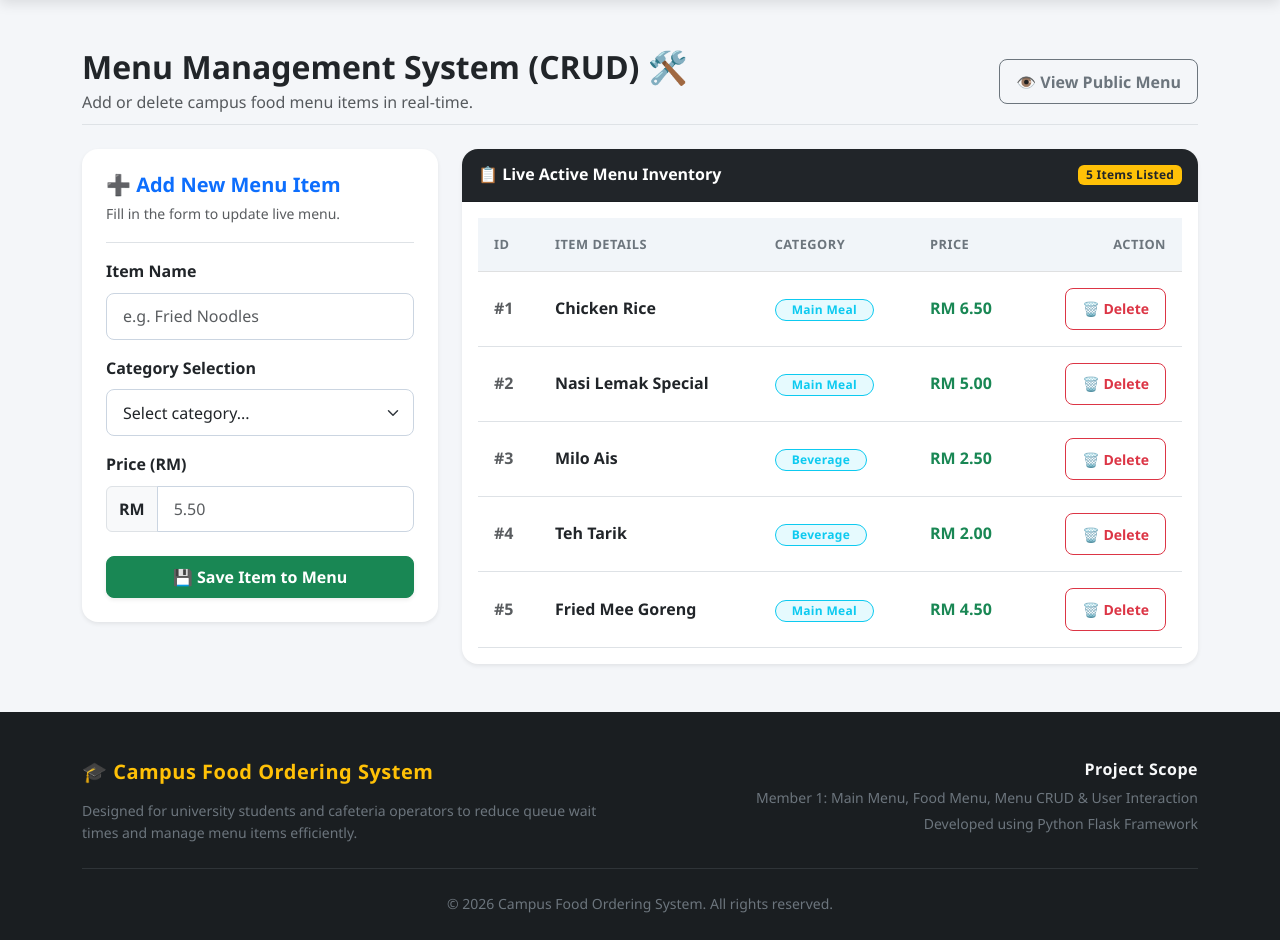
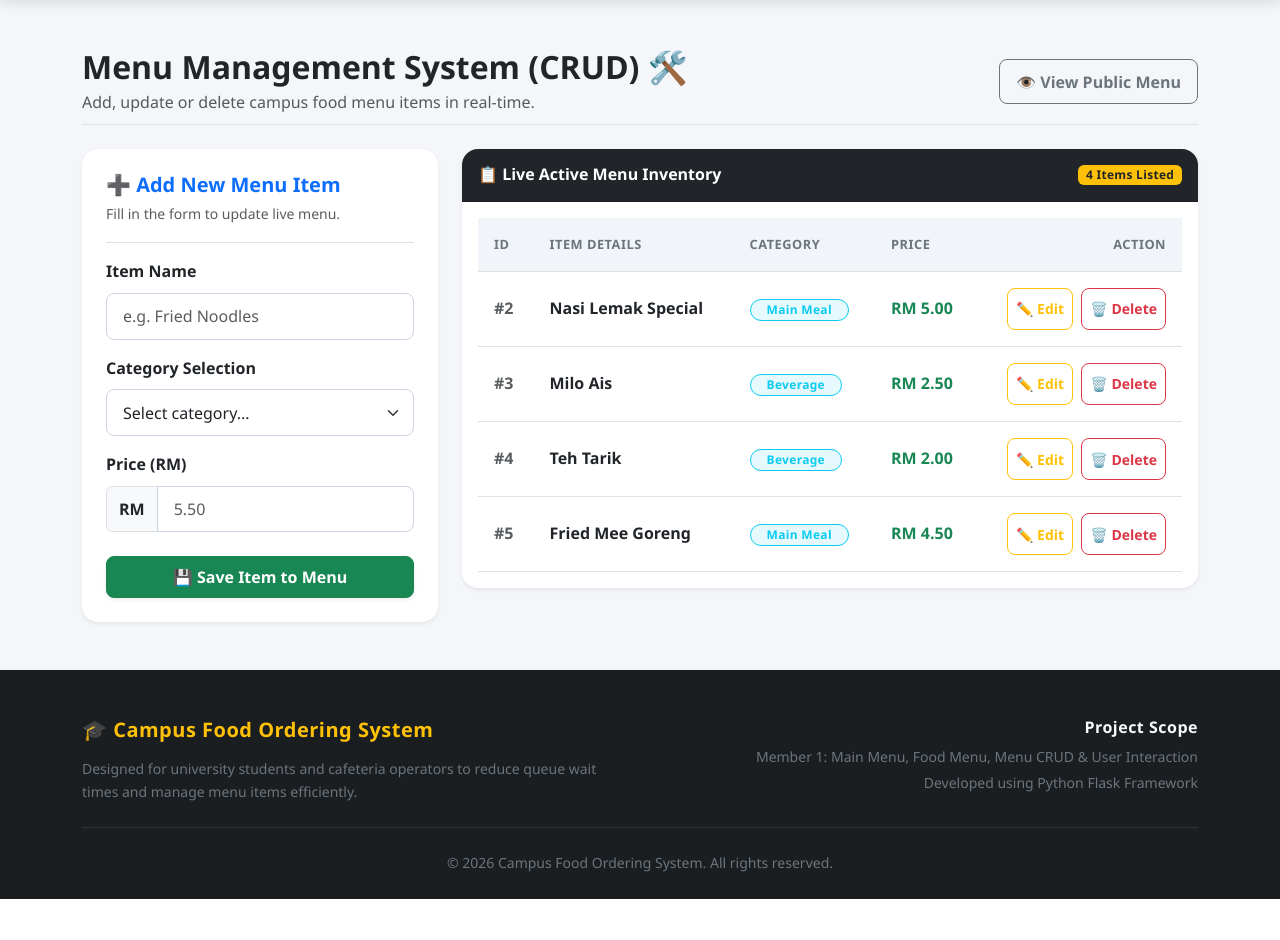
Before and after one commit to Melda630/mini-IT-project, a Flask app: page /menu_crud in a window 1280 px wide. Shown: the part 119-1059 px from the top of the page. After the commit the page ends 1018 px from the top, so only its background shows below. Run offline with Flask 3, Linux system fonts and the light colour scheme.

Commit message:
Completed full Menu CRUD and Input Validation

```diff
--- a/Templates/menu_crud.html
+++ b/Templates/menu_crud.html
@@ -2,197 +2,91 @@
 
 {% block content %}
 <!-- Page Header -->
-<div
-    class="d-flex justify-content-between align-items-center mb-4 pb-2 border-bottom">
+<div class="d-flex justify-content-between align-items-center mb-4 pb-2 border-bottom">
   <div>
-        <h2
-            class="fw-bold text-dark mb-1">
-            Menu Management System (CRUD) 🛠️
-        </h2>
-        <p
-            class="text-muted mb-0">
-            Add or delete campus food menu items in real-time.
-        </p>
+    <h2 class="fw-bold text-dark mb-1">Menu Management System (CRUD) 🛠️</h2>
+    <p class="text-muted mb-0">Add, update or delete campus food menu items in real-time.</p>
   </div>
   <div>
-        <a
-            href="{{ url_for('food_menu') }}"
-            class="btn btn-outline-secondary rounded-3 px-3">
-            👁️ View Public Menu
-        </a>
+    <a href="{{ url_for('food_menu') }}" class="btn btn-outline-secondary rounded-3 px-3">👁️ View Public Menu</a>
   </div>
 </div>
 
-<div
-    class="row g-4">
+<div class="row g-4">
   <!-- Left Column: Add Item Form -->
-    <div
-        class="col-lg-4">
-        <div
-            class="card border-0 shadow-sm rounded-4 p-4 bg-white">
-            <div
-                class="border-bottom pb-3 mb-3">
-                <h5
-                    class="fw-bold text-primary mb-1">
-                    ➕ Add New Menu Item
-                </h5>
-                <small
-                    class="text-muted">
-                    Fill in the form to update live menu.
-                </small>
+  <div class="col-lg-4">
+    <div class="card border-0 shadow-sm rounded-4 p-4 bg-white">
+      <div class="border-bottom pb-3 mb-3">
+        <h5 class="fw-bold text-primary mb-1">➕ Add New Menu Item</h5>
+        <small class="text-muted">Fill in the form to update live menu.</small>
       </div>
 
-            <form
-                method="POST"
-                action="{{ url_for('menu_crud') }}">
-                <div
-                    class="mb-3">
-                    <label
-                        class="form-label fw-semibold text-dark">
-                        Item Name
-                    </label>
-                    <input
-                        type="text"
-                        name="name"
-                        class="form-control rounded-3"
-                        required
-                        placeholder="e.g. Fried Noodles">
+      <form method="POST" action="{{ url_for('menu_crud') }}">
+        <div class="mb-3">
+          <label class="form-label fw-semibold text-dark">Item Name</label>
+          <input type="text" name="name" class="form-control rounded-3" required placeholder="e.g. Fried Noodles">
         </div>
 
-                <div
-                    class="mb-3">
-                    <label
-                        class="form-label fw-semibold text-dark">
-                        Category Selection
-                    </label>
-                    <select
-                        name="category"
-                        class="form-select rounded-3"
-                        required>
-                        <option
-                            value=""
-                            disabled
-                            selected>
-                            Select category...
-                        </option>
-                        <option
-                            value="Main Meal">
-                            Main Meal
-                        </option>
-                        <option
-                            value="Beverage">
-                            Beverage
-                        </option>
+        <div class="mb-3">
+          <label class="form-label fw-semibold text-dark">Category Selection</label>
+          <select name="category" class="form-select rounded-3" required>
+            <option value="" disabled selected>Select category...</option>
+            <option value="Main Meal">Main Meal</option>
+            <option value="Beverage">Beverage</option>
           </select>
         </div>
 
-                <div
-                    class="mb-4">
-                    <label
-                        class="form-label fw-semibold text-dark">
-                        Price (RM)
-                    </label>
-                    <div
-                        class="input-group">
-                        <span
-                            class="input-group-text bg-light fw-bold">
-                            RM
-                        </span>
-                        <input
-                            type="number"
-                            step="0.01"
-                            min="0.50"
-                            name="price"
-                            class="form-control rounded-end-3"
-                            required
-                            placeholder="5.50">
+        <div class="mb-4">
+          <label class="form-label fw-semibold text-dark">Price (RM)</label>
+          <div class="input-group">
+            <span class="input-group-text bg-light fw-bold">RM</span>
+            <input type="number" step="0.01" min="0.10" name="price" class="form-control rounded-end-3" required placeholder="5.50">
           </div>
         </div>
 
-                <button
-                    type="submit"
-                    class="btn btn-success w-100 rounded-3 py-2 fw-bold shadow-sm">
-                    💾 Save Item to Menu
-                </button>
+        <button type="submit" class="btn btn-success w-100 rounded-3 py-2 fw-bold shadow-sm">💾 Save Item to Menu</button>
       </form>
     </div>
   </div>
 
   <!-- Right Column: Menu Table -->
-    <div
-        class="col-lg-8">
-        <div
-            class="card border-0 shadow-sm rounded-4 overflow-hidden bg-white">
-            <div
-                class="card-header bg-dark text-white p-3 d-flex justify-content-between align-items-center">
-                <h6
-                    class="fw-bold mb-0">
-                    📋 Live Active Menu Inventory
-                </h6>
-                <span
-                    class="badge bg-warning text-dark">
-                    {{ items|length }} Items Listed
-                </span>
+  <div class="col-lg-8">
+    <div class="card border-0 shadow-sm rounded-4 overflow-hidden bg-white">
+      <div class="card-header bg-dark text-white p-3 d-flex justify-content-between align-items-center">
+        <h6 class="fw-bold mb-0">📋 Live Active Menu Inventory</h6>
+        <span class="badge bg-warning text-dark">{{ items|length }} Items Listed</span>
       </div>
 
-            <div
-                class="table-responsive p-3">
-                <table
-                    class="table table-hover align-middle mb-0">
-                    <thead
-                        class="table-light">
+      <div class="table-responsive p-3">
+        <table class="table table-hover align-middle mb-0">
+          <thead class="table-light">
             <tr>
-                            <th
-                                class="py-3">
-                                ID
-                            </th>
-                            <th
-                                class="py-3">
-                                Item Details
-                            </th>
-                            <th
-                                class="py-3">
-                                Category
-                            </th>
-                            <th
-                                class="py-3">
-                                Price
-                            </th>
-                            <th
-                                class="py-3 text-end">
-                                Action
-                            </th>
+              <th class="py-3">ID</th>
+              <th class="py-3">Item Details</th>
+              <th class="py-3">Category</th>
+              <th class="py-3">Price</th>
+              <th class="py-3 text-end">Action</th>
             </tr>
           </thead>
           <tbody>
             {% for item in items %}
             <tr>
-                            <td
-                                class="fw-bold text-muted">
-                                #{{ item.id }}
-                            </td>
+              <td class="fw-bold text-muted">#{{ item.id }}</td>
+              <td class="fw-bold text-dark">{{ item.name }}</td>
               <td>
-                                <div
-                                    class="fw-bold text-dark">
-                                    {{ item.name }}
-                                </div>
-                            </td>
-                            <td>
-                                <span
-                                    class="badge bg-info bg-opacity-10 text-info border border-info rounded-pill px-3 py-1">
+                <span class="badge bg-info bg-opacity-10 text-info border border-info rounded-pill px-3 py-1">
                   {{ item.category }}
                 </span>
               </td>
-                            <td
-                                class="fw-bold text-success">
-                                RM {{ "%.2f"|format(item.price) }}
-                            </td>
-                            <td
-                                class="text-end">
-                                <a
-                                    href="{{ url_for('delete_menu_item', item_id=item.id) }}"
-                                    class="btn btn-outline-danger btn-sm rounded-3 px-3"
-                                    onclick="return confirm('Delete {{ item.name }}?')">
+              <td class="fw-bold text-success">RM {{ "%.2f"|format(item.price) }}</td>
+              <td class="text-end">
+                <!-- Edit Button -->
+                <button type="button" class="btn btn-outline-warning btn-sm rounded-3 px-2 me-1" data-bs-toggle="modal" data-bs-target="#editModal{{ item.id }}">
+                  ✏️ Edit
+                </button>
+
+                <!-- Delete Button -->
+                <a href="{{ url_for('delete_menu_item', item_id=item.id) }}" class="btn btn-outline-danger btn-sm rounded-3 px-2" onclick="return confirm('Delete {{ item.name }}?')">
                   🗑️ Delete
                 </a>
               </td>
@@ -204,4 +98,45 @@
     </div>
   </div>
 </div>
+
+<!-- Edit Modals (Placed Outside Table to Prevent Blinking Issue) -->
+{% for item in items %}
+<div class="modal fade text-start" id="editModal{{ item.id }}" tabindex="-1" aria-hidden="true">
+  <div class="modal-dialog modal-dialog-centered">
+    <div class="modal-content rounded-4 border-0 shadow">
+      <div class="modal-header bg-light">
+        <h5 class="modal-title fw-bold text-dark">✏️ Edit {{ item.name }}</h5>
+        <button type="button" class="btn-close" data-bs-dismiss="modal" aria-label="Close"></button>
+      </div>
+      <form method="POST" action="{{ url_for('update_menu_item', item_id=item.id) }}">
+        <div class="modal-body p-4">
+          <div class="mb-3">
+            <label class="form-label fw-semibold">Item Name</label>
+            <input type="text" name="name" class="form-control rounded-3" value="{{ item.name }}" required>
+          </div>
+          <div class="mb-3">
+            <label class="form-label fw-semibold">Category Selection</label>
+            <select name="category" class="form-select rounded-3" required>
+              <option value="Main Meal" {% if item.category == 'Main Meal' %}selected{% endif %}>Main Meal</option>
+              <option value="Beverage" {% if item.category == 'Beverage' %}selected{% endif %}>Beverage</option>
+            </select>
+          </div>
+          <div class="mb-3">
+            <label class="form-label fw-semibold">Price (RM)</label>
+            <div class="input-group">
+              <span class="input-group-text bg-light fw-bold">RM</span>
+              <input type="number" step="0.01" min="0.10" name="price" class="form-control rounded-end-3" value="{{ "%.2f"|format(item.price) }}" required>
+            </div>
+          </div>
+        </div>
+        <div class="modal-footer bg-light">
+          <button type="button" class="btn btn-secondary rounded-3" data-bs-dismiss="modal">Cancel</button>
+          <button type="submit" class="btn btn-warning fw-bold rounded-3">Update Item</button>
+        </div>
+      </form>
+    </div>
+  </div>
+</div>
+{% endfor %}
+
 {% endblock %}
--- a/app.py
+++ b/app.py
@@ -3,6 +3,7 @@ from menu_operations import (
     get_all_items,
     filter_menu_items,
     add_menu_item,
+    update_menu_item_by_id,
     delete_menu_item_by_id
 )
 
@@ -35,6 +36,25 @@ def menu_crud():
         item_category = request.form.get("category", "")
         item_price = request.form.get("price", "0")
 
+        # Basic Input Validation Checks
+        if not item_name.strip():
+            flash("Error: Item name cannot be empty.")
+            return redirect(url_for("menu_crud"))
+
+        if not item_category.strip():
+            flash("Error: Please select a category.")
+            return redirect(url_for("menu_crud"))
+
+        try:
+            price_val = float(item_price)
+            if price_val <= 0:
+                flash("Error: Price must be a positive number greater than 0.")
+                return redirect(url_for("menu_crud"))
+        except ValueError:
+            flash("Error: Invalid price format. Please enter a valid number.")
+            return redirect(url_for("menu_crud"))
+
+        # Add item if validation passes
         success, message = add_menu_item(item_name, item_category, item_price)
         flash(message)
 
@@ -42,6 +62,31 @@ def menu_crud():
 
     items = get_all_items()
     return render_template("menu_crud.html", items=items)
+
+
+@app.route("/update_menu_item/<int:item_id>", methods=["POST"])
+def update_menu_item(item_id):
+    item_name = request.form.get("name", "")
+    item_category = request.form.get("category", "")
+    item_price = request.form.get("price", "0")
+
+    # Input Validation for Update
+    if not item_name.strip():
+        flash("Error: Item name cannot be empty.")
+        return redirect(url_for("menu_crud"))
+
+    try:
+        price_val = float(item_price)
+        if price_val <= 0:
+            flash("Error: Price must be greater than 0.")
+            return redirect(url_for("menu_crud"))
+    except ValueError:
+        flash("Error: Invalid price format.")
+        return redirect(url_for("menu_crud"))
+
+    success, message = update_menu_item_by_id(item_id, item_name, item_category, item_price)
+    flash(message)
+    return redirect(url_for("menu_crud"))
 
 
 @app.route("/delete_menu_item/<int:item_id>")
```
Also changed, not shown: menu_operations.py (+26 -0 lines). Lines whose indentation alone changed are shown as unchanged.
